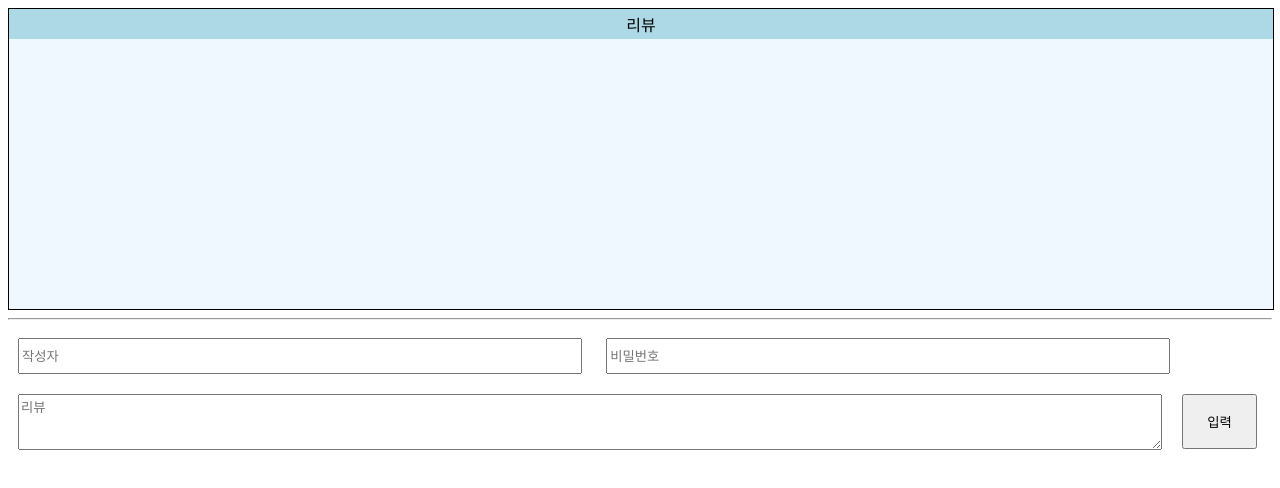
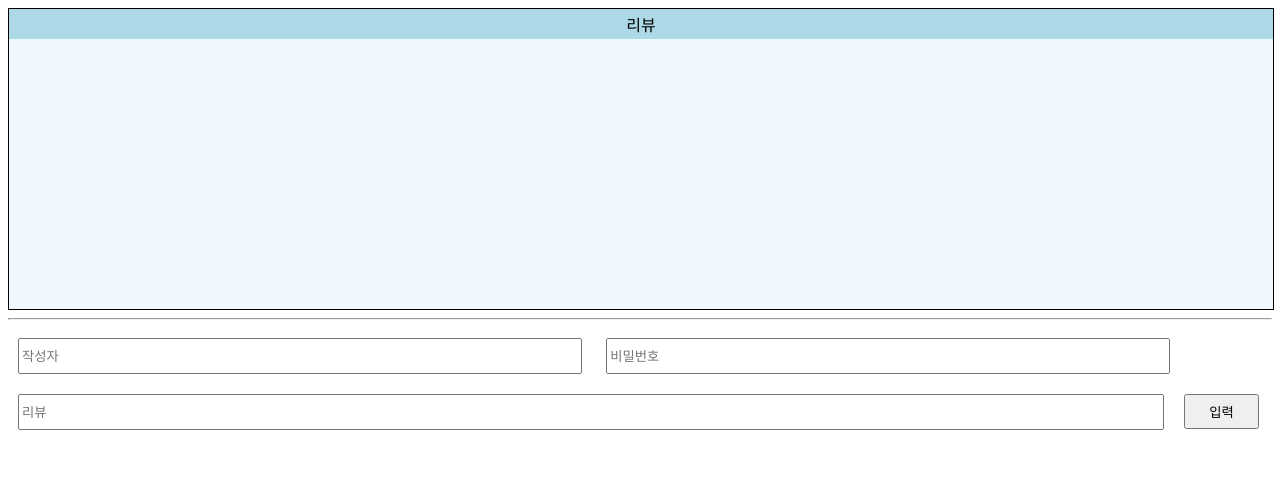
Before and after one commit to smu06030/movie-app-team12, a plain HTML site: page review.html in a window 1280 px wide. Drawn offline with Linux system fonts and the light colour scheme.

Commit message:
feat: textarea -> input 으로 변경

```diff
--- a/css/review.css
+++ b/css/review.css
@@ -35,14 +35,14 @@
     display: flex;
 }
 
-.inputValue > textarea {
+.inputValue > input {
     width: 90%;
-    height: 50px;
+    height: 30px;
     margin: 10px;
 }
 
 .inputValue > button {
     width: 6%;
-    height: 55px;
+    height: 35px;
     margin: 10px;
 }
--- a/review.html
+++ b/review.html
@@ -19,7 +19,7 @@
                 <input type="password" id="password" placeholder="비밀번호" />
             </div>
             <div class="inputValue">
-                <textarea type="text" id="review" placeholder="리뷰"></textarea>
+                <input type="text" id="review" placeholder="리뷰"></input>
                 <button onclick="setReview()">입력</button>
             </div>
         </div>
```
